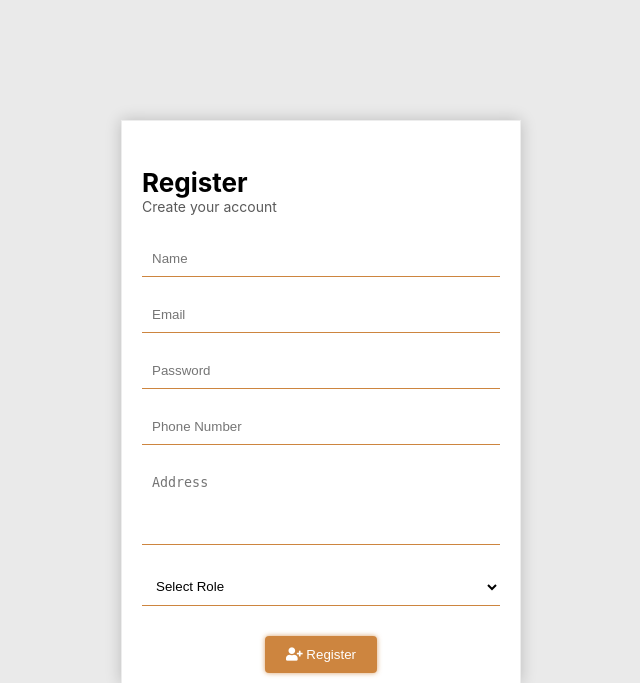
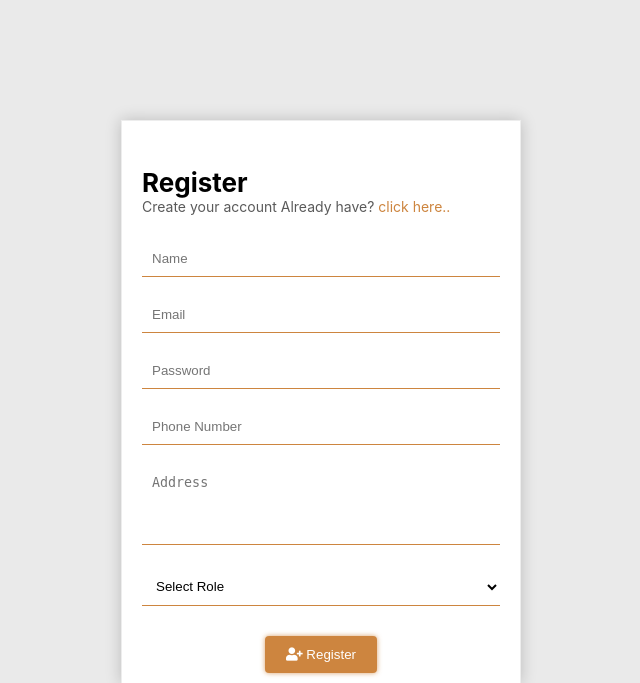
Before and after one commit to WilsonKusmayady/E-Commerce, a PHP site: page /register.php in a window 1280 px wide. Shown: the top 683 px of the page, without its empty margins (319-959 px from the left). Run offline with PHP 8.4, Linux system fonts and the light colour scheme; some libraries are stand-ins or nearby versions.

Commit message:
Adding login href

```diff
--- a/Register/register.php
+++ b/Register/register.php
@@ -66,7 +66,13 @@ if ($_SERVER["REQUEST_METHOD"] == "POST") {
     <div class="register-inner">
       <div class="register-header">
         <h3>Register</h3>
-        <p>Create your account</p>
+        <div class="login-footer">
+        <p>Create your account Already have?
+          <span>
+            <a href="/Login/login.php">click here..</a>
+          </span>
+        </p>
+      </div>
       </div>
       <form method="POST" action="">
         <div class="register-group">
```
